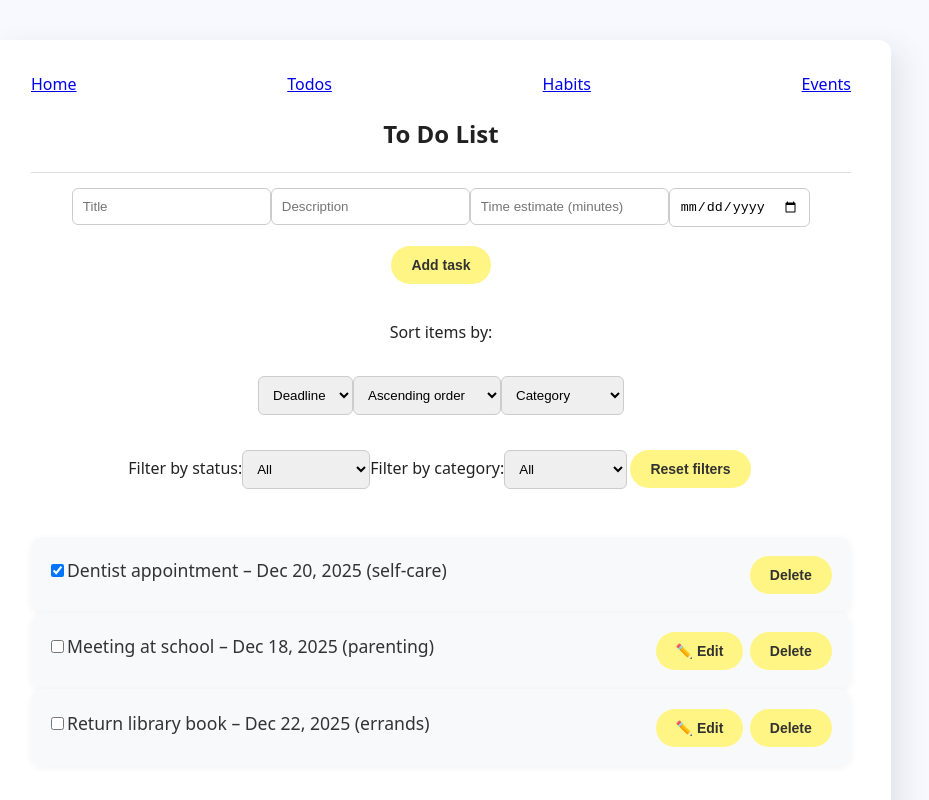
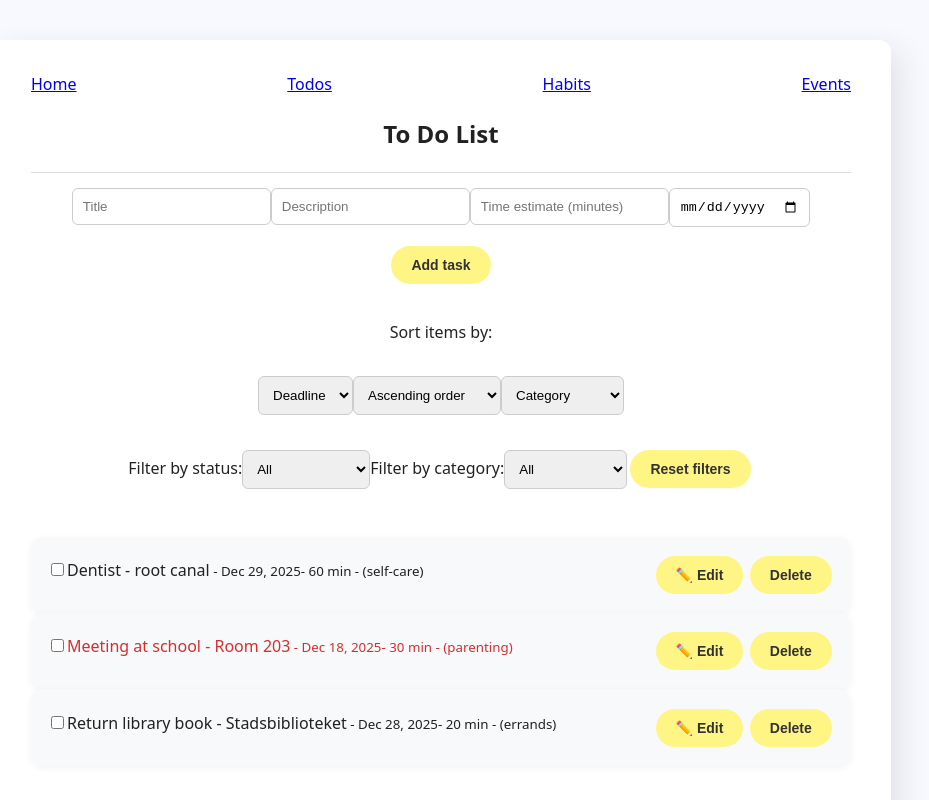
Before and after one commit to annaangvallskeppstedt-spec/Projektarbete-grupp-6, a React (Vite) app: page /Todos in a window 1280 px wide. Shown: the top 800 px of the page, without its empty margins (199-1128 px from the left). Built offline with nearby package versions, Linux system fonts and the light colour scheme.

Commit message:
Enhance TodoItem and TodoList components with additional fields and overdue status

```diff
--- a/src/components/TodoItem.jsx
+++ b/src/components/TodoItem.jsx
@@ -9,9 +9,12 @@ function TodoItem({
   const [isEditing, setIsEditing] = useState(false);
   const [form, setForm] = useState({
   text: task.text,
+  description: task.description,
   deadline: task.deadline,
-    category: task.category
+  category: task.category,
+  timeEstimate: task.timeEstimate
 });
+
 
   function handleChange(e) {
     const { name, value } = e.target;
@@ -28,6 +31,9 @@ function TodoItem({
     { month: 'short', day: 'numeric', year: 'numeric' }
   );
 
+  const isOverdue =
+  !task.completed && new Date(task.deadline) < new Date();
+
     return (
 
 <div className="formContainer">
@@ -40,7 +46,7 @@ function TodoItem({
         />
 
         {isEditing ? (
-          <div className="edit-form">
+          <div className="editForm">
             <input
               name="text"
               value={form.text}
@@ -52,6 +58,22 @@ function TodoItem({
               name="deadline"
               value={form.deadline}
               onChange={handleChange}
+            />
+
+            <input
+              name="description"
+              value={form.description}
+              onChange={handleChange}
+              placeholder="Description"
+              />
+
+            <input
+              type="number"
+              name="timeEstimate"
+              value={form.timeEstimate}
+              onChange={handleChange}
+              min="1"
+              placeholder="Minutes"
               />
 
             <select
@@ -72,8 +94,15 @@ function TodoItem({
             <button onClick={() => setIsEditing(false)}>Cancel</button>
           </div>
         ) : (
-          <label className="todo-label">
-            {task.text} – {formattedDate} ({task.category})
+          <label className={`todoLabel ${isOverdue ? 'overdue' : ''}`}>
+    {task.text}
+    {' '}- {task.description}
+    <small>
+      {' '}
+      - {formattedDate}
+      - {task.timeEstimate} min
+      - ({task.category})
+    </small>
   </label>
 )}
       </div>
--- a/src/components/TodoList.jsx
+++ b/src/components/TodoList.jsx
@@ -15,7 +15,6 @@ function TodoList() {
   'deadline');
   const [sortOrder, setSortOrder] = useState(localStorage.getItem('sortOrder') || 'asc');
 
-
   const categories = [
     'Work',
     'Home',
@@ -26,15 +25,17 @@ function TodoList() {
     'Relationships'
   ];
 
-  const [tasks, setTasks] = useState([
+  const [tasks, setTasks] = useState(() => {
+  const saved = localStorage.getItem('todos');
+  return saved ? JSON.parse(saved) : [
     {
       id: 1,
-      text: 'Dentist appointment',
-      description: 'Folktandvården Västertorp',
+      text: 'Dentist',
+      description: 'root canal',
       category: 'self-care',
       timeEstimate: 60,
-      deadline: '2025-12-20',
-      completed: true
+      deadline: '2025-12-29',
+      completed: false
     },
     {
       id: 2,
@@ -51,10 +52,15 @@ function TodoList() {
       description: 'Stadsbiblioteket',
       category: 'errands',
       timeEstimate: 20,
-      deadline: '2025-12-22',
+      deadline: '2025-12-28',
       completed: false
     }
-  ]);
+  ];
+});
+
+useEffect(() => {
+  localStorage.setItem('todos', JSON.stringify(tasks));
+}, [tasks]);
 
   useEffect(() => {
   const saved = JSON.parse(localStorage.getItem('todoFilters'));
@@ -76,9 +82,12 @@ function TodoList() {
   localStorage.setItem('sortOrder', sortOrder);
   }, [sortBy, sortOrder]);
 
+  const isOverdue =
+  !tasks.completed && new Date(tasks.deadline) < new Date();
+
   const filteredTasks = useMemo(() => {
   return tasks.filter(task => {
-  if (statusFilter === 'completed' && !task.completed) return false;
+  if (statusFilter === 'completed' && !tasks.completed) return false;
   if (statusFilter === 'active' && task.completed) return false;
 
   if (
@@ -127,7 +136,7 @@ function TodoList() {
 
   const totalTime = useMemo(() => {
   return filteredTasks
-  .filter(task => !task.completed)
+  .filter(task => !tasks.completed)
   .reduce((sum, task) => sum + (task.timeEstimate || 0), 0);
   }, [filteredTasks]);
 
@@ -171,15 +180,18 @@ function TodoList() {
   setTasks(tasks.filter(task => task.id !== id));
   }
 
-  function updateTask(id, newText) {
+  function updateTask(id, updatedFields) {
   setTasks(tasks.map(task =>
-    task.id === id ? { ...task, text: newText } : task
+    task.id === id
+      ? { ...task, ...updatedFields }
+      : task
   ));
-}
+  }
+
   function toggleCompleted(id) {
   setTasks(
   tasks.map(task =>
-  task.id === id ? { ...task, completed: !task.completed } : task
+  task.id === id ? { ...task, completed: !tasks.completed } : task
   )
   );
   }
--- a/src/index.css
+++ b/src/index.css
@@ -245,6 +245,10 @@ button.delete-btn {
   color: #999;
 }
 
+.todoLabel.overdue {
+  color: #d32f2f;
+}
+
 .container {
   max-width: 900px;
   margin: auto;
```
Lines whose indentation alone changed are shown as unchanged.
